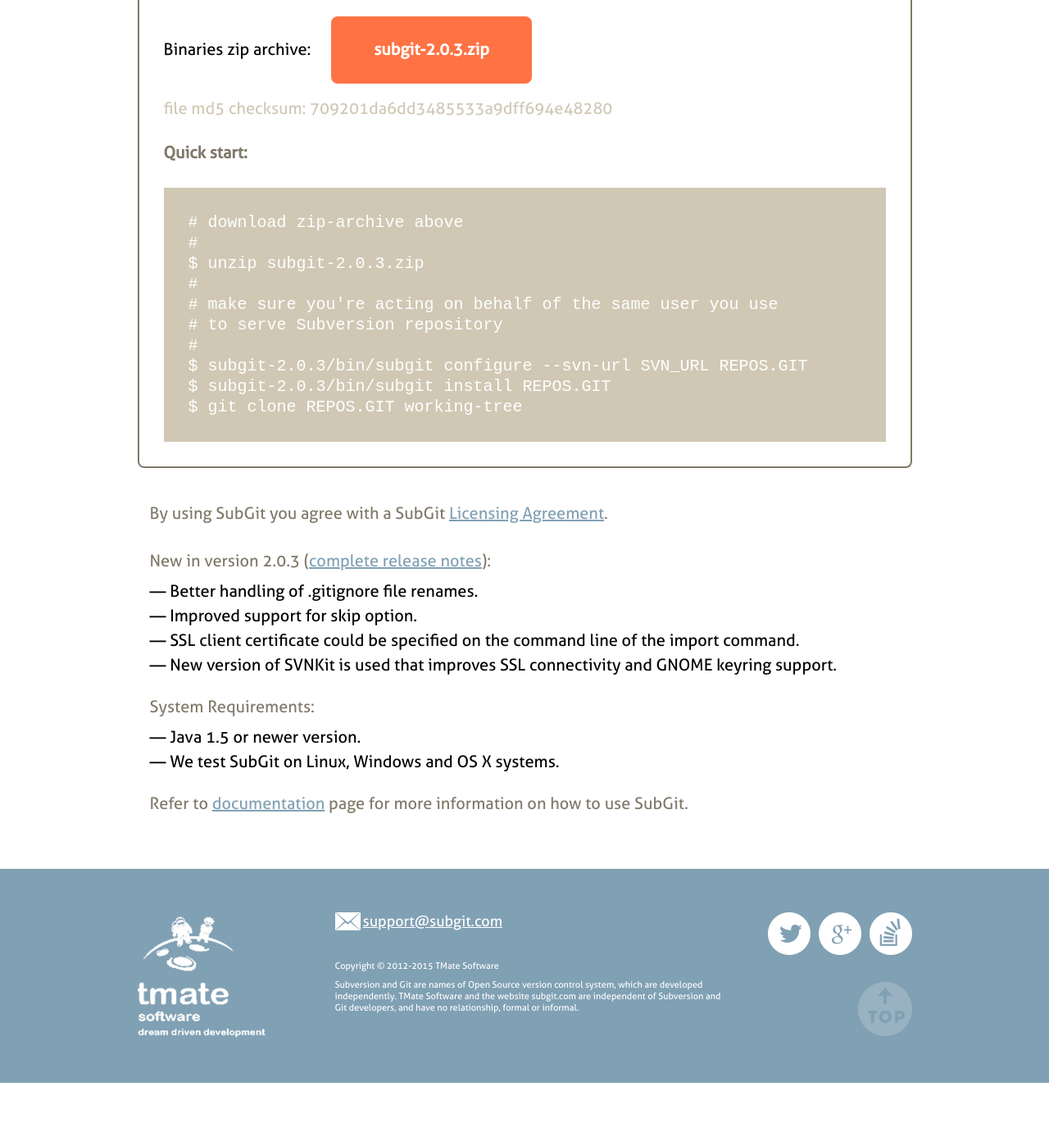
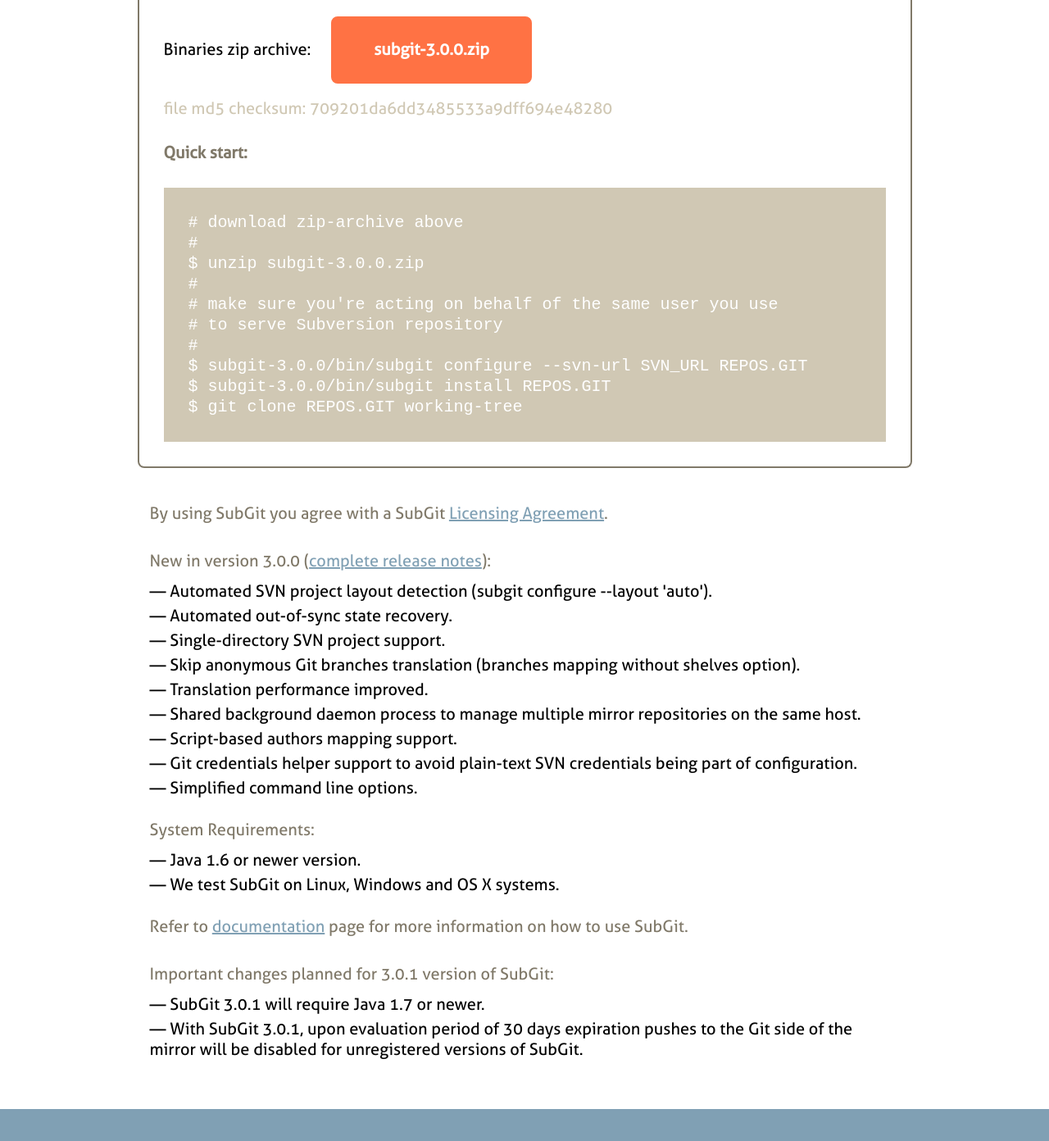
Before and after one commit to waaa/tmate.github.io, a Jekyll site: the page built from download.html, in a window 1280 px wide and 1400 px high, scrolled down 424 px. Shown: the top 1392 px of the window at 82% size. Built offline with Jekyll 4.4.1, drawn with Linux system fonts in a browser that asks for light colours; Markdown is read by kramdown in place of the engine named in the settings; comment, search, counter and statistics services are not loaded; before the commit the page ends 1745 px from its top, so only the background shows below that; some of the changed text lies outside the part shown.

Commit message:
SubGit 3.0.0

```diff
--- a/download.html
+++ b/download.html
@@ -1,7 +1,7 @@
 ---
 layout: default
 active: download
-subtitle: Download SubGit 2.0.3
+subtitle: Download SubGit 3.0.0
 ---
 <div class="wrapper">
   <div id="tab_wrap">
@@ -11,58 +11,68 @@
     </ul>
     <div class="box visible">
       <div class="tab_box_inner">
-        <p>Build: <strong>&#35;2796</strong>, published on: <strong>Sep 18, 2014</strong></p>
-        <p>Binaries zip archive: <a href="downloadingzip.html" class="button_orange" style="margin:-10px 0 -10px 20px !important;">subgit-2.0.3.zip</a></p>
+        <p>Build: <strong>&#35;2796</strong>, published on: <strong>Jul 31, 2015</strong></p>
+        <p>Binaries zip archive: <a href="downloadingzip.html" class="button_orange" style="margin:-10px 0 -10px 20px !important;">subgit-3.0.0.zip</a></p>
         <p class="checksum">file md5 checksum: 709201da6dd3485533a9dff694e48280</p>
         <h6>Quick start:</h6>
         <pre>
 <code># download zip-archive above
 #
-$ unzip subgit-2.0.3.zip
+$ unzip subgit-3.0.0.zip
 #
 # make sure you're acting on behalf of the same user you use
 # to serve Subversion repository
 #
-$ subgit-2.0.3/bin/subgit configure --svn-url SVN_URL REPOS.GIT
-$ subgit-2.0.3/bin/subgit install REPOS.GIT
+$ subgit-3.0.0/bin/subgit configure --svn-url SVN_URL REPOS.GIT
+$ subgit-3.0.0/bin/subgit install REPOS.GIT
 $ git clone REPOS.GIT working-tree</code></pre>
       </div>
     </div>
     <div class="box">
       <div class="tab_box_inner">
-        <p>Build: <strong>&#35;2796</strong>, published on: <strong>Sep 18, 2014</strong></p>
-        <p>Debian package: <a href="downloadingdeb.html" class="button_orange" style="margin:-10px 0 -10px 20px !important;">subgit-2.0.3_all.deb</a></p>
+        <p>Build: <strong>&#35;2796</strong>, published on: <strong>Jul 31, 2015</strong></p>
+        <p>Debian package: <a href="downloadingdeb.html" class="button_orange" style="margin:-10px 0 -10px 20px !important;">subgit-3.0.0_all.deb</a></p>
         <p class="checksum">file md5 checksum: e8a4638a2df0d3cc3541e517340d36a8</p>
         <h6>Quick start:</h6>
         <pre>
 <code># download Debian package above and fetch missing dependencies
 #
-$ sudo dpkg -i subgit_2.0.3_all.deb
+$ sudo dpkg -i subgit_3.0.0_all.deb
 $ sudo apt-get install -f
 #
 # make sure you're acting on behalf of the same user you use
 # to serve Subversion repository
 #
-$ subgit-2.0.3/bin/subgit configure --svn-url SVN_URL REPOS.GIT
-$ subgit-2.0.3/bin/subgit install REPOS.GIT
+$ subgit-3.0.0/bin/subgit configure --svn-url SVN_URL REPOS.GIT
+$ subgit-3.0.0/bin/subgit install REPOS.GIT
 $ git clone REPOS.GIT working-tree</code></pre>
       </div>
     </div>
   </div>
   <div id="new_wrap">
     <p>By using SubGit you agree with a SubGit <a href="license.html">Licensing Agreement</a>.</p>
-    <p>New in version 2.0.3 (<a href="documentation/release-notes.html">complete release notes</a>):</p>
+    <p>New in version 3.0.0 (<a href="documentation/release-notes.html">complete release notes</a>):</p>
     <ul>
-      <li>— Better handling of .gitignore file renames.</li>
-      <li>— Improved support for skip option.</li>
-      <li>— SSL client certificate could be specified on the command line of the import command.</li>
-      <li>— New version of SVNKit is used that improves SSL connectivity and GNOME keyring support.</li>
+    <li>— Automated SVN project layout detection (subgit configure --layout 'auto').</li>
+    <li>— Automated out-of-sync state recovery.</li>
+    <li>— Single-directory SVN project support.</li>
+    <li>— Skip anonymous Git branches translation (branches mapping without shelves option).</li>
+    <li>— Translation performance improved.</li>
+    <li>— Shared background daemon process to manage multiple mirror repositories on the same host.</li>
+    <li>— Script-based authors mapping support.</li>
+    <li>— Git credentials helper support to avoid plain-text SVN credentials being part of configuration.</li>
+    <li>— Simplified command line options.</li>
     </ul>
     <p>System Requirements:</p>
     <ul>
-      <li>— Java 1.5 or newer version.</li>
+      <li>— Java 1.6 or newer version.</li>
       <li>— We test SubGit on Linux, Windows and OS X systems.</li>
     </ul>
     <p>Refer to <a href="documentation.html">documentation</a> page for more information on how to use SubGit.</p>
+    <p>Important changes planned for 3.0.1 version of SubGit:</p>
+    <ul>
+    <li>— SubGit 3.0.1 will require Java 1.7 or newer.</li>
+    <li>— With SubGit 3.0.1, upon evaluation period of 30 days expiration pushes to the Git side of the mirror will be disabled for unregistered versions of SubGit.</li>
+    </ul>
   </div>
 </div>
```
Also changed, not shown: documentation/release-notes.html (+13 -0 lines), downloading.html (+4 -4 lines), downloadingdeb.html (+19 -9 lines), downloadingzip.html (+20 -9 lines), index.html (+3 -4 lines).
